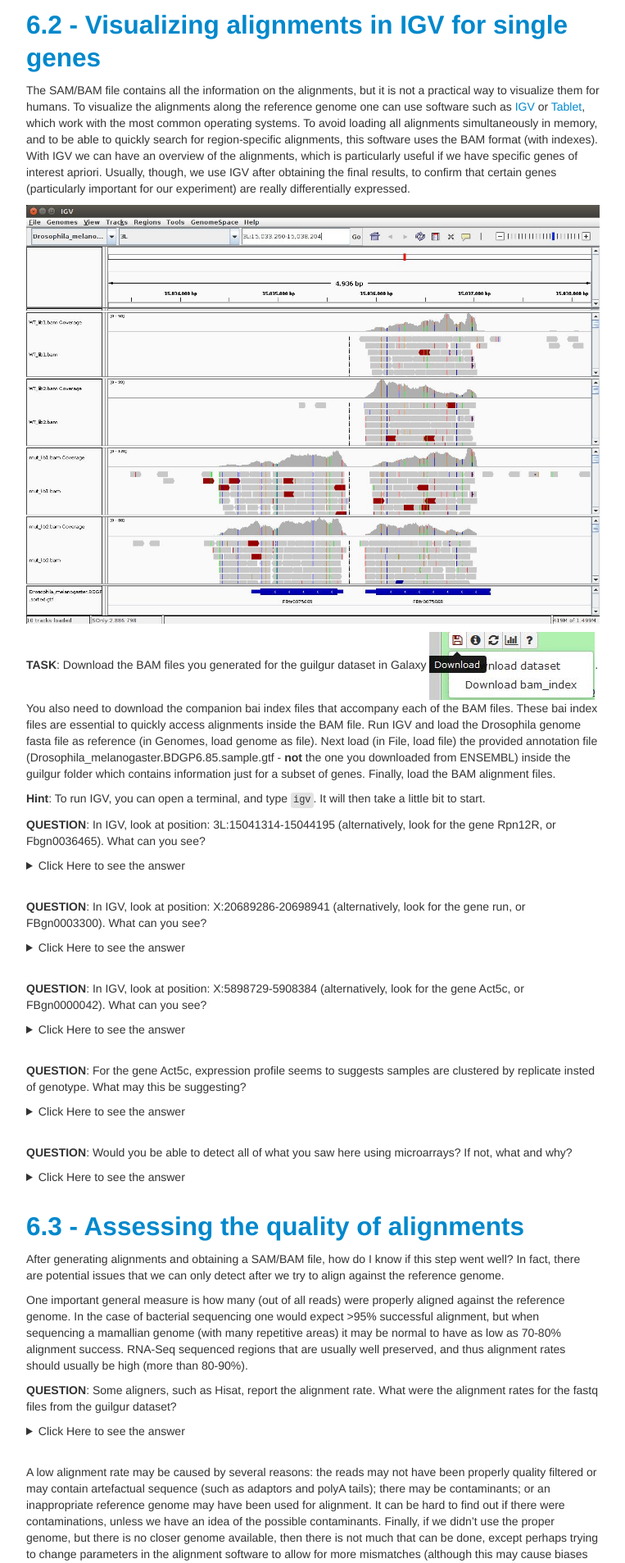
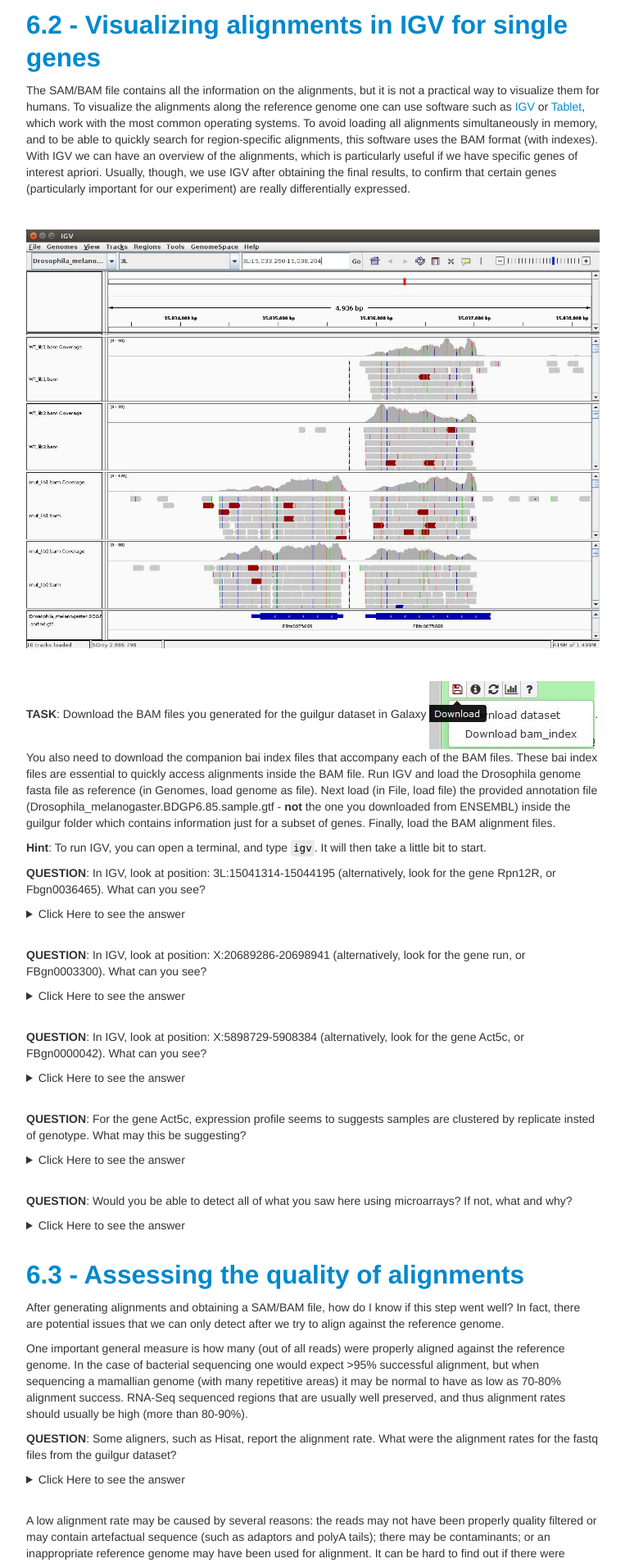
Before and after one commit to GTPB/ADER19F, a Jekyll site: the page built from pages/L06.md, in a window 1280 px wide. Shown: the part 1102-3009 px from the top of the page at 82% size, without its empty margins (258-1021 px from the left). Built offline with Jekyll 4.4.1, drawn with Linux system fonts in a browser that asks for light colours.

Commit message:
Update L06.md

```diff
--- a/pages/L06.md
+++ b/pages/L06.md
@@ -34,21 +34,25 @@
 
 The SAM/BAM file contains all the information on the alignments, but it is not a practical way to visualize them for humans. To visualize the alignments along the reference genome one can use software such as [IGV](http://software.broadinstitute.org/software/igv/) or [Tablet](https://ics.hutton.ac.uk/tablet/), which work with the most common operating systems. To avoid loading all alignments simultaneously in memory, and to be able to quickly search for region-specific alignments, this software uses the BAM format (with indexes). With IGV we can have an overview of the alignments, which is particularly useful if we have specific genes of interest apriori. Usually, though, we use IGV after obtaining the final results, to confirm that certain genes (particularly important for our experiment) are really differentially expressed.
 
+<br/>
+
 ![IGV Visualization](./images/L06/IGV_visualization.jpg)
+
 <br/>
 
 **TASK**: Download the BAM files you generated for the guilgur dataset in Galaxy ![download](./images/L06/download.jpg). You also need to download the companion bai index files that accompany each of the BAM files. These bai index files are essential to quickly access alignments inside the BAM file. Run IGV and load the Drosophila genome fasta file as reference (in Genomes, load genome as file).
 Next load (in File, load file) the provided annotation file (Drosophila_melanogaster.BDGP6.85.sample.gtf - **not** the one you downloaded from ENSEMBL) inside the guilgur folder which contains information just for a subset of genes. Finally, load the BAM alignment files.
 <br/>
 
-**Hint**: To run IGV, you can open a terminal, and type <span style="padding:2px 3px 3px;background-color: #e3e3e3;font-family: Courier New;font-size: 12px;color: #333333;-webkit-border-radius: 3px;-moz-border-radius: 3px;border-radius: 3px;">igv</span>. It will then take a little bit to start.
-<br/>
+**Hint**: To run IGV, you can open a terminal, and type <code style="background-color:#eaeaea; padding:2px 3px 3px;white-space:pre-wrap">igv</code>. It will then take a little bit to start.
 
 **QUESTION**: In IGV, look at position: 3L:15041314-15044195 (alternatively, look for the gene Rpn12R, or Fbgn0036465). What can you see?
 <details><summary>Click Here to see the answer</summary><p>
 You can see that the gene is expressed (there are reads aligning) in the Mutant, but not in Wild Type control samples.
 
-![Rpnr12r](./images/L06/rpnr12r.jpg)
+<br/>
+
+ <img src=./images/L06/rpnr12r.jpg alt="Rpnr12r">
 
 </p></details>
 <br/>
```
